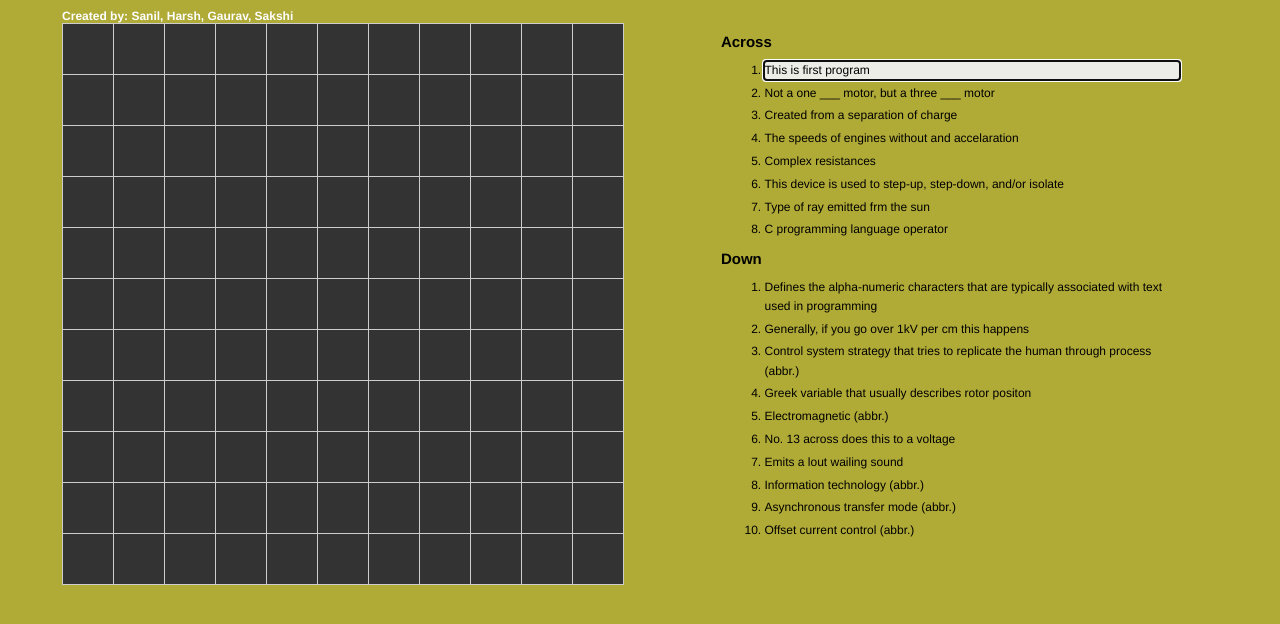
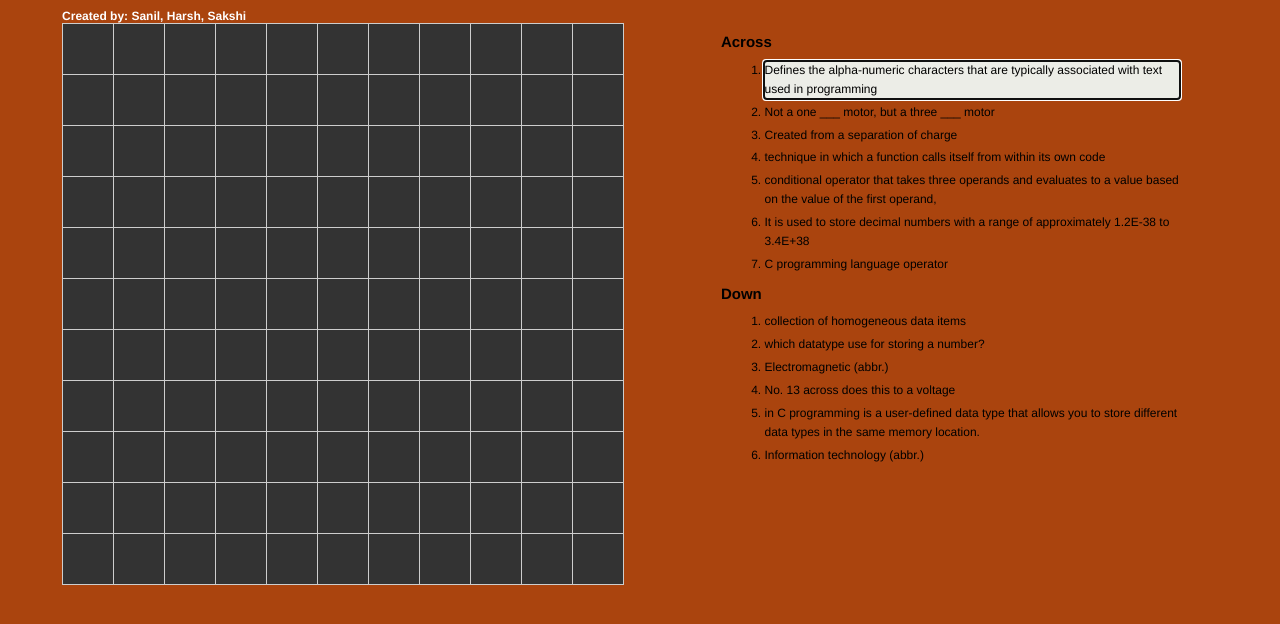
Before and after one commit to Sanil-Surve/crosswordpuzzle.github.io, a website built with Vite: page index.html in a window 1280 px wide. Built offline with nearby package versions, Linux system fonts and the light colour scheme.

Commit message:
added changes

```diff
--- a/index.html
+++ b/index.html
@@ -17,7 +17,7 @@
 			font: 62.5%/1.3em Helvetica, sans-serif;
 			width: 90.3%;
 			margin: 10px auto;
-			background-color: #b0aa37;
+			background-color: #aa440e;
 		}
 
 		table {
@@ -117,7 +117,7 @@
 </head>
 
 <body>
-	<h1 class="names">Created by: Sanil, Harsh, Gaurav, Sakshi</h1>
+	<h1 class="names">Created by: Sanil, Harsh, Sakshi</h1>
 
 	<div id="puzzle-wrapper"><!-- crossword puzzle appended here --></div>
 
--- a/js/script.js
+++ b/js/script.js
@@ -3,8 +3,8 @@
 	$(function() {
 		const puzzleData = [
 			 	{
-					clue: "This is first program",
-					answer: "alpha",
+					clue: "Defines the alpha-numeric characters that are typically associated with text used in programming",
+					answer: "ascii",
 					position: 1,
 					orientation: "across",
 					startx: 1,
@@ -26,33 +26,33 @@
 					startx: 1,
 					starty: 3
 				},
+				// {
+				// 	clue: "The speeds of engines without and accelaration",
+				// 	answer: "idlespeeds",
+				// 	position: 8,
+				// 	orientation: "across",
+				// 	startx: 1,
+				// 	starty: 5
+				// },
 				{
-					clue: "The speeds of engines without and accelaration",
-					answer: "idlespeeds",
-					position: 8,
-					orientation: "across",
-					startx: 1,
-					starty: 5
-				},
-				{
-					clue: "Complex resistances",
-					answer: "impedances",
+					clue: "technique in which a function calls itself from within its own code",
+					answer: "recursion",
 					position: 10,
 					orientation: "across",
 					startx: 2,
 					starty: 7
 				},
 				{
-					clue: "This device is used to step-up, step-down, and/or isolate",
-					answer: "transformer",
+					clue: " conditional operator that takes three operands and evaluates to a value based on the value of the first operand,",
+					answer: "ternary",
 					position: 13,
 					orientation: "across",
 					startx: 1,
 					starty: 9
 				},
 				{
-					clue: "Type of ray emitted frm the sun",
-					answer: "gamma",
+					clue: "It is used to store decimal numbers with a range of approximately 1.2E-38 to 3.4E+38 ",
+					answer: "float",
 					position: 16,
 					orientation: "across",
 					startx: 1,
@@ -67,37 +67,37 @@
 					starty: 11
 				},
 				{
-					clue: "Defines the alpha-numeric characters that are typically associated with text used in programming",
-					answer: "ascii",
+					clue: "collection of homogeneous data items",
+					answer: "array",
 					position: 1,
 					orientation: "down",
 					startx: 1,
 					starty: 1
 				},
 				{
-					clue: "Generally, if you go over 1kV per cm this happens",
-					answer: "arc",
+					clue: "which datatype use for storing a number?",
+					answer: "int",
 					position: 2,
 					orientation: "down",
 					startx: 5,
 					starty: 1
 				},
-				{
-					clue: "Control system strategy that tries to replicate the human through process (abbr.)",
-					answer: "ann",
-					position: 4,
-					orientation: "down",
-					startx: 9,
-					starty: 1
-				},
-				{
-					clue: "Greek variable that usually describes rotor positon",
-					answer: "theta",
-					position: 6,
-					orientation: "down",
-					startx: 7,
-					starty: 3
-				},
+				// {
+				// 	clue: "Control system strategy that tries to replicate the human through process (abbr.)",
+				// 	answer: "ann",
+				// 	position: 4,
+				// 	orientation: "down",
+				// 	startx: 9,
+				// 	starty: 1
+				// },
+				// {
+				// 	clue: "Greek variable that usually describes rotor positon",
+				// 	answer: "theta",
+				// 	position: 6,
+				// 	orientation: "down",
+				// 	startx: 7,
+				// 	starty: 3
+				// },
 				{
 					clue: "Electromagnetic (abbr.)",
 					answer: "em",
@@ -115,8 +115,8 @@
 					starty: 5
 				},
 				{
-					clue: "Emits a lout wailing sound",
-					answer: "siren",
+					clue: " in C programming is a user-defined data type that allows you to store different data types in the same memory location.",
+					answer: "union",
 					position: 11,
 					orientation: "down",
 					startx: 11,
@@ -130,22 +130,22 @@
 					startx: 1,
 					starty: 8
 				},
-				{
-					clue: "Asynchronous transfer mode (abbr.)",
-					answer: "atm",
-					position: 14,
-					orientation: "down",
-					startx: 3,
-					starty: 9
-				},
-				{
-					clue: "Offset current control (abbr.)",
-					answer: "occ",
-					position: 15,
-					orientation: "down",
-					startx: 7,
-					starty: 9
-				}
+				// {
+				// 	clue: "Asynchronous transfer mode (abbr.)",
+				// 	answer: "atm",
+				// 	position: 14,
+				// 	orientation: "down",
+				// 	startx: 3,
+				// 	starty: 9
+				// },
+				// {
+				// 	clue: "Offset current control (abbr.)",
+				// 	answer: "occ",
+				// 	position: 15,
+				// 	orientation: "down",
+				// 	startx: 7,
+				// 	starty: 9
+				// }
 			]
 
 		$('#puzzle-wrapper').crossword(puzzleData);
```
